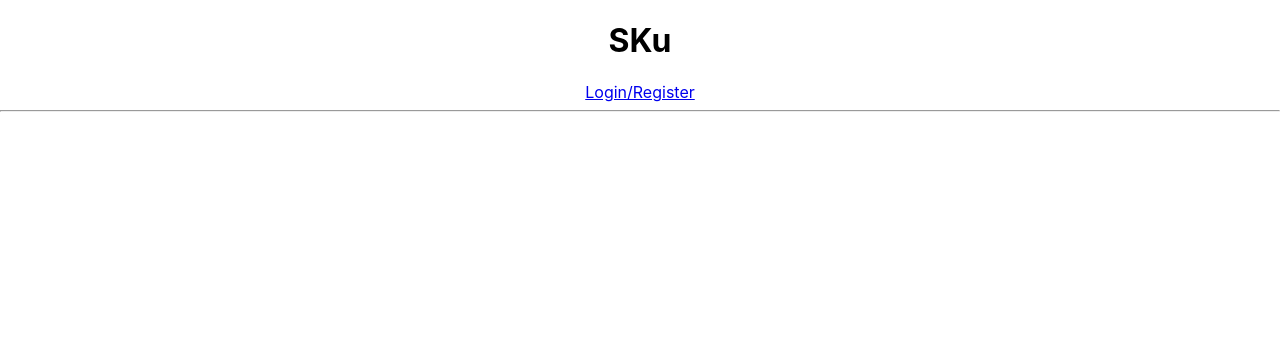
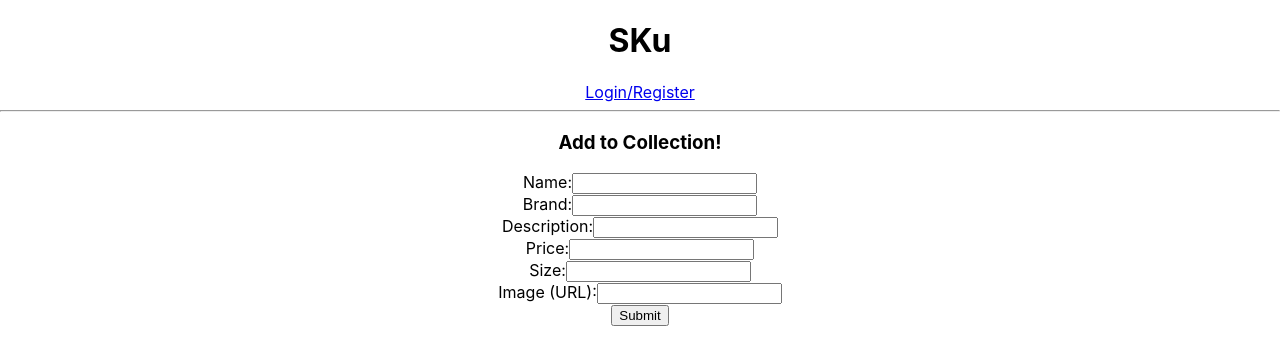
Before and after one commit to SneakerheadSean/sku-v2, a React (Create React App) app in the folder client/: page /sneakers/new in a window 1280 px wide. Shown: the top 364 px of the page. Built offline with nearby package versions, Linux system fonts and the light colour scheme; no server answers.

Commit message:
Routes Work-ish
Able to get data rendered to the browser. Still have to work on the edit route

```diff
--- a/client/src/App.js
+++ b/client/src/App.js
@@ -55,7 +55,7 @@ function App() {
             <Register handleRegister={handleRegister} />
           </Route>
           <Route path='/'>
-            {/* <MainContainer /> */}
+            <MainContainer />
           </Route>
         </Switch>
       </Layout>
--- a/client/src/containers/MainContainer.jsx
+++ b/client/src/containers/MainContainer.jsx
@@ -2,7 +2,7 @@ import { useState, useEffect } from 'react';
 import { Switch, Route, useHistory } from 'react-router-dom';
 
 import { getAllSneakers, addSneaker, deleteSneaker, updateSneaker } from '../services/sneakers'
-import { getAllComments } from '../services/comments';
+// import { getAllComments } from '../services/comments';
 import Comments from '../screens/Comments';
 import Sneakers from '../screens/Sneakers';
 import SneakerCreate from '../screens/SneakerCreate';
@@ -24,13 +24,13 @@ export default function MainContainer() {
     fetchSneakers();
   }, []);
 
-  useEffect(() => {
-    const fetchComments = async () => {
-      const commentList = await getAllComments();
-      setComments(commentList);
-    };
-    fetchComments();
-  }, []);
+  // useEffect(() => {
+  //   const fetchComments = async () => {
+  //     const commentList = await getAllComments();
+  //     setComments(commentList);
+  //   };
+  //   fetchComments();
+  // }, []);
 
   const handleSneakerCreate = async (sneakerData) => {
     const newSneaker = await addSneaker(sneakerData);
@@ -56,20 +56,20 @@ export default function MainContainer() {
 
   return (
     <Switch>
-       <Route path='/flavors'>
+       <Route path='/comments'>
         <Comments comments={comments} />
       </Route>
-      <Route path='/foods/:id/edit'>
-        <FoodEdit foods={foods} handleFoodUpdate={handleFoodUpdate} />
+      <Route path='/sneakers/:id/edit'>
+        <SneakerEdit sneakers={sneakers} handleSneakerUpdate={handleSneakerUpdate} />
       </Route>
       <Route path='/foods/:id'>
-        <FoodDetail flavors={flavors} />
+        <SneakerDetail comments={comments} />
       </Route>
-      <Route path='/foods/new'>
-        <FoodCreate handleFoodCreate={handleFoodCreate} />
-      </Route> */
-      /* <Route path='/sneakers'>
-        <Sneakers sneakers={sneakers}  />
+      <Route path='/sneakers/new'>
+        <SneakerCreate handleSneakerCreate={handleSneakerCreate} />
+      </Route>
+       <Route path='/sneakers'>
+        <Sneakers sneakers={sneakers} handleSneakerDelete={handleSneakerDelete}  />
       </Route>
     </Switch>
   );
--- /dev/null
+++ b/client/src/screens/Comments.jsx
@@ -0,0 +1,9 @@
+import React from 'react'
+
+export default function Comments(props) {
+  return (
+    <div>
+      <h3>Comments</h3>
+      </div>
+  )
+}
--- /dev/null
+++ b/client/src/screens/SneakerCreate.jsx
@@ -0,0 +1,92 @@
+import {useState} from 'react'
+
+export default function SneakerCreate(props) {
+  const [formData, setFormData] = useState({
+    name: ''
+  })
+
+    const handleChange = (e) => {
+      const { name, value } = e.target;
+      setFormData((prevState) => ({
+        ...prevState,
+        [name]: value,
+      }));
+    };
+
+  return (
+    <form onSubmit={(e)=> {
+      e.preventDefault()
+      props.handleSneakerCreate(formData);
+    }}>
+      <h3>Add to Collection!</h3>
+      <label>
+        Name:
+        <input
+          type='text'
+          name='name'
+          value={formData.name}
+          onChange={handleChange}
+        />
+
+      </label>
+
+      <br />
+
+      <label>
+        Brand:
+        <input
+          type='text'
+          name='brand'
+          value={formData.brand}
+          onChange={handleChange}
+        />
+        </label>
+
+        <br />
+
+        <label>
+        Description:
+        <input
+          type='text'
+          value={formData.description}
+          onChange={handleChange}
+        />
+
+      </label>
+<br />
+      <label>
+        Price:
+        <input
+          type='integer'
+          value={formData.price}
+          onChange={handleChange}
+        />
+
+      </label>
+      <br />
+
+      <label>
+        Size:
+        <input
+          type='text'
+           value={formData.size}
+          onChange={handleChange}
+        />
+
+      </label>
+      <br />
+
+      <label>
+        Image (URL):
+        <input
+          type='text'
+          value={formData.image}
+          onChange={handleChange}
+        />
+
+      </label>
+      <br />
+      <button>Submit</button>
+    </form>
+  );
+}
--- /dev/null
+++ b/client/src/screens/SneakerDetail.jsx
@@ -0,0 +1,58 @@
+import { useState, useEffect } from 'react';
+import { useParams } from 'react-router-dom';
+import { getOneSneaker,  } from '../services/sneakers';
+
+export default function SneakerDetail(props) {
+  const [sneakerItem, setSneakerItem] = useState(null);
+  const [selectedComment, setSelectedComment] = useState('');
+  const { id } = useParams();
+  const { comments } = props;
+
+  useEffect(() => {
+    const fetchSneakerItem = async () => {
+      const sneakerData = await getOneSneaker(id);
+      setSneakerItem(sneakerData);
+    };
+    fetchSneakerItem();
+  }, [id]);
+
+  const handleChange = (e) => {
+    const { value } = e.target;
+    setSelectedComment(value);
+  };
+
+  // Our handle submit for adding the Comment to our Sneaker
+  // const handleSubmit = async (e) => {
+  //   e.preventDefault();
+  //   const sneakerItem = await addCommentToSneaker(selectedComment, id);
+  //   setSneakerItem(sneakerItem);
+  // };
+
+  // return (
+  //   <div>
+  //     <h3>{sneakerItem?.name}</h3>
+  //     {sneakerItem?.comments.map((comment) => (
+  //       <p key={comment.id}>{comment.name}</p>
+  //     ))}
+      /* below is our for for the Comment drop down */
+      // <form onSubmit={handleSubmit}>
+        // <select onChange={handleChange} defaultValue='default'>
+          /* we can set a default value to tell people to select a Comment*/
+          /* the "defaultValue" on the <select> tag needs to match the "value" on our default <option> tag */
+          /* we also add the "disabled" in the <option> to prevent users from selecting it*/
+          // <option disabled value='default'>
+            // -- Select a Comment --
+          // </option>
+          /* now we loop over all Comments and return an <option> tag for each */
+
+          // {comments.map((comment) => (
+            // we track the Comment's id as the "value" which will get added to state onChange
+            // the Comment's name goes between the open and close tag which is what the user sees
+  //           <option value={comment.id}>{comment.name}</option>
+  //         ))}
+  //       </select>
+  //       <button>Add</button>
+  //     </form>
+  //   </div>
+  // );
+}
--- /dev/null
+++ b/client/src/screens/SneakerEdit.jsx
@@ -0,0 +1,108 @@
+import { useState, useEffect } from 'react';
+import {useParams} from 'react-router-dom';
+
+export default function SneakerEdit(props) {
+  const [formData, setFormData] = useState({
+    name: '',
+  });
+  const { id } = useParams();
+
+  useEffect(() => {
+    const prefillFormData = () => {
+      const singleSneaker = props.sneakers.find(sneaker=> sneaker.id === Number(id) )
+      setFormData({
+        name: singleSneaker.name,
+      });
+    }
+    if (props.sneakers.length) {
+      prefillFormData();
+    }
+  }, [props.sneakers, id]);
+
+  const handleChange = (e) => {
+    const { name, value } = e.target;
+    setFormData((prevState) => ({
+      ...prevState,
+      [name]: value,
+    }));
+  };
+
+  return (
+    <form
+      onSubmit={(e) => {
+        e.preventDefault();
+        props.handleSneakerUpdate(id, formData);
+      }}
+    >
+      <h3>Edit</h3>
+      <label>
+        Name:
+        <input
+          type='text'
+          name='name'
+          value={formData.name}
+          onChange={handleChange}
+        />
+
+      </label>
+
+      <br />
+
+      <label>
+        Brand:
+        <input
+          type='text'
+          name='brand'
+          value={formData.brand}
+          onChange={handleChange}
+        />
+        </label>
+
+        <br />
+
+        <label>
+        Description:
+        <input
+          type='text'
+          value={formData.description}
+          onChange={handleChange}
+        />
+
+      </label>
+<br />
+      <label>
+        Price:
+        <input
+          type='integer'
+          value={formData.price}
+          onChange={handleChange}
+        />
+
+      </label>
+      <br />
+
+      <label>
+        Size:
+        <input
+          type='text'
+           value={formData.size}
+          onChange={handleChange}
+        />
+
+      </label>
+      <br />
+
+      <label>
+        Image (URL):
+        <input
+          type='text'
+          value={formData.image}
+          onChange={handleChange}
+        />
+
+      </label>
+      <br />
+      <button>Submit</button>
+    </form>
+  );
+}
--- a/client/src/screens/Sneakers.jsx
+++ b/client/src/screens/Sneakers.jsx
@@ -1,25 +1,25 @@
-// import { Link } from 'react-router-dom';
+import { Link } from 'react-router-dom';
 
-// export default function Sneakers(props) {
-//   return (
-//     <div>
-//       <h3>Sneakers</h3>
-//       {props.sneakers.map((food) => (
-//         <div key={sneakers.id}>
-//           <Link to={`/foods/${food.id}`}>
-//             <p>{food.name}</p>
-//           </Link>
-//           <Link to={`/foods/${food.id}/edit`}>
-//             <button>Edit</button>
-//           </Link>
-//           <button onClick={() => props.handleFoodDelete(food.id)}>
-//             Delete
-//           </button>
-//         </div>
-//       ))}
-//       <Link to='/foods/new'>
-//         <button>create</button>
-//       </Link>
-//     </div>
-//   );
-// }
+export default function Sneakers(props) {
+  return (
+    <div>
+      <h3>Sneakers</h3>
+      {props.sneakers.map((sneaker) => (
+        <div key={sneaker.id}>
+          <Link to={`/sneaker/${sneaker.id}`}>
+            <p><img src={sneaker.image} alt="retro5" /></p>
+          </Link>
+          <Link to={`/sneakers/${sneaker.id}/edit`}>
+            <button>Edit</button>
+          </Link>
+          <button onClick={() => props.handleSneakerDelete(sneaker.id)}>
+            Delete
+          </button>
+        </div>
+      ))}
+      <Link to='/sneakers/new'>
+        <button>Add to Collection!</button>
+      </Link>
+    </div>
+  );
+}
```
Also changed, not shown: 1 other file (tests, documents, lock files or other folders).
